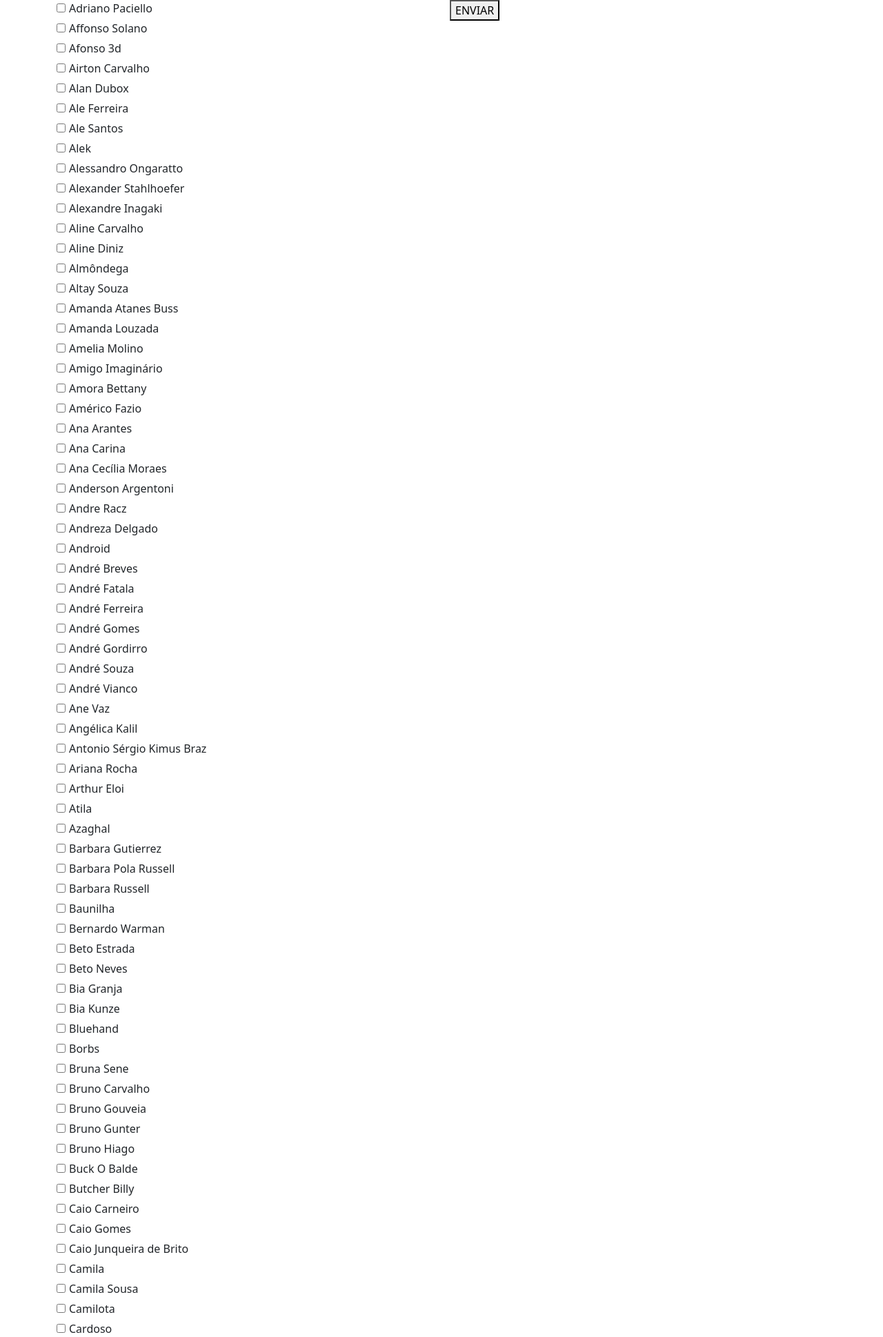
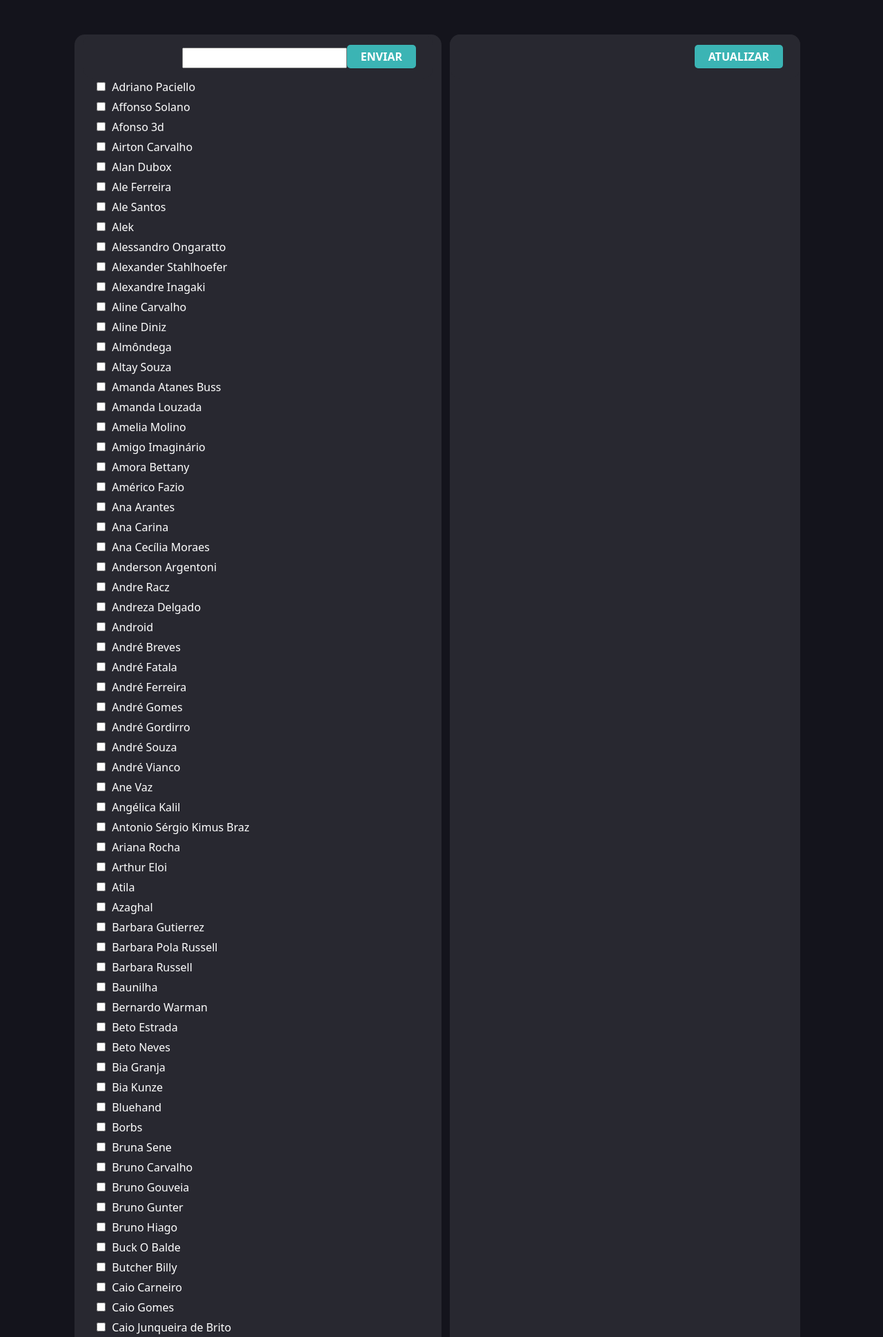
Before and after one commit to filipeclacerda/nc_project, a Flask app: template templates/index.html in a window 1280 px wide. Shown: the top 1938 px of the page at 69% size. Run offline with Flask 2, Linux system fonts and the light colour scheme; the template is opened without the code that fills it, so the values that code supplies are empty.

Commit message:
Layout ajustment and API changes/0.0.2

```diff
--- a/static/css/style.css
+++ b/static/css/style.css
@@ -4,3 +4,81 @@
 .item--guest label{
     margin-left: 5px;
 }
+
+.scroll{
+    max-height: 80vh;
+    display: flex;
+    flex-direction: column;
+    height:100%;
+    overflow-y: scroll;
+    color: #ffffff;
+    padding: 0px 20px;
+}
+.background--grey{
+    width: 100%;
+    border-radius: 15px;
+    background-color: #282830;
+    height:90vh;
+}
+
+.item--episode{
+    display: flex;
+    flex-direction: column;
+    margin-bottom: 20px;
+}
+
+.episode-image{
+    width: 440px;
+    height: 235px;
+    border-radius: 15px;
+}
+
+.episodes{
+    display: flex;
+    flex-direction: column;
+    align-items: center;
+}
+
+.conteudo{
+    padding: 50px;
+}
+
+body{
+    background-color: #14141C;
+    overflow: hidden;
+}
+
+.button-bg{
+    border-radius: 15px;
+    background-color: #282830;
+    width: 100%;
+    padding: 15px 25px;
+    display: flex;
+    align-items: flex-end;
+    justify-content: end;
+}
+
+button{
+    background-color: #3BB4B4;
+    border: none;
+    color: #ffffff;
+    font-weight: bold;
+    padding: 5px 20px;
+    transition: 0.2s ease;
+    border-radius: 5px;
+}
+button:hover{
+    background-color: #2c8585;
+}
+
+.episode--link{
+    color: #3BB4B4;
+    text-decoration: none;
+    font-weight: bold;
+    text-transform: uppercase;
+    font-size: 15pt;
+}
+
+.episode--link:hover{
+    color: #2c8585;
+}
--- a/static/js/script.js
+++ b/static/js/script.js
@@ -3,33 +3,73 @@ $(document).ready(() => {
 
 
     $('#button_submit').click(function() {
-        var check_box_values = $('#myForm [type="checkbox"]:checked').map(function () {
-            return this.value;
-        }).get();
-        search_api_guests = check_box_values.join(',')
+        // var check_box_values = $('#myForm [type="checkbox"]:checked').map(function () {
+        //     return this.value;
+        // }).get();
+        doRequest(selectedGuests)
+
+    });
+
+    $('#search').on("input",()=>{
+        listGuests($('#search').val())
+    })
+
+})
+
+
+let selectedGuests = []
+
+function doRequest(guests){
+    search_api_guests = guests.join(',')
     url = 'http://127.0.0.1:5000/api/search?guests=' + search_api_guests
     console.log(url)
     axios.get(url)
         .then((response) => {
         renderEpisodes(response.data)
         });
-
-    });
-
-
-
-
-})
+}
 
 function renderEpisodes(episodes){
     $(".episodes").html('')
     episodes.forEach(episode => {
-        $(".episodes").append(`<div class="item--episode"><a href="${episode.link}" id="${episode.number}">${episode.name}<a/><img src="${episode.imgUrl}"></div>`)
+        $(".episodes").append(`
+        <div class="item--episode">
+           <a href="${episode.link}" target="_blank"><img class="episode-image" src="${episode.imgUrl}"></a>
+            <a class="episode--link" href="${episode.link}" target="_blank" id="${episode.number}">${episode.name}<a/>
+        </div>`)
     });
 }
 
-function listGuests(){
-    guests.forEach((guest, i) => {
-        $("#guests").append(`<div class="item--guest"><input type="checkbox" id="${i}" name="guests[]" value="${guest}"><label for="${i}">${guest}<label/></div>`)
+function listGuests(filter){
+    if (filter){
+        filteredGuests = guests.filter(guest => guest.toUpperCase().includes(filter.toUpperCase()))
+    }else{
+        filteredGuests = guests
+    }
+    console.log(filter)
+    console.log(filteredGuests)
+    $("#guests").html('')
+    filteredGuests.forEach((guest, i) => {
+        $("#guests").append(`
+        <p class="item--guest">
+            <input type="checkbox" onchange="putOrRemoveGuest(this.value)" id="${i}" name="guests" value="${guest}" ${selectedGuests.includes(guest)? 'checked' : ''}>
+            <label for="${i}">${guest}<label/>
+        </p>`)
     });
 }
+
+function putOrRemoveGuest(guest){
+    const index = selectedGuests.indexOf(guest)
+    if (index > -1) {
+        selectedGuests.splice(index, 1)
+    }else{
+        selectedGuests.push(guest)
+    }
+    search_api_guests = selectedGuests.join(',')
+        url = 'http://127.0.0.1:5000/api/search?guests=' + search_api_guests
+        console.log(url)
+        axios.get(url)
+          .then((response) => {
+            renderEpisodes(response.data)
+          });
+}
--- a/templates/index.html
+++ b/templates/index.html
@@ -1,30 +1,48 @@
 <!DOCTYPE html>
 <html lang="en">
+
 <head>
     <meta charset="UTF-8">
     <meta http-equiv="X-UA-Compatible" content="IE=edge">
     <meta name="viewport" content="width=device-width, initial-scale=1.0">
     <title>NC Search</title>
     <script src="https://code.jquery.com/jquery-3.5.0.js"></script>
-    <link href="https://cdn.jsdelivr.net/npm/bootstrap@5.0.2/dist/css/bootstrap.min.css" rel="stylesheet" integrity="sha384-EVSTQN3/azprG1Anm3QDgpJLIm9Nao0Yz1ztcQTwFspd3yD65VohhpuuCOmLASjC" crossorigin="anonymous">
-    <script src="https://cdn.jsdelivr.net/npm/bootstrap@5.0.2/dist/js/bootstrap.bundle.min.js" integrity="sha384-MrcW6ZMFYlzcLA8Nl+NtUVF0sA7MsXsP1UyJoMp4YLEuNSfAP+JcXn/tWtIaxVXM" crossorigin="anonymous"></script>
+    <link href="https://cdn.jsdelivr.net/npm/bootstrap@5.0.2/dist/css/bootstrap.min.css" rel="stylesheet"
+        integrity="sha384-EVSTQN3/azprG1Anm3QDgpJLIm9Nao0Yz1ztcQTwFspd3yD65VohhpuuCOmLASjC" crossorigin="anonymous">
+    <script src="https://cdn.jsdelivr.net/npm/bootstrap@5.0.2/dist/js/bootstrap.bundle.min.js"
+        integrity="sha384-MrcW6ZMFYlzcLA8Nl+NtUVF0sA7MsXsP1UyJoMp4YLEuNSfAP+JcXn/tWtIaxVXM"
+        crossorigin="anonymous"></script>
     <script src="https://cdn.jsdelivr.net/npm/axios/dist/axios.min.js"></script>
     <script src="../all_guests.js"></script>
     <script src="../static/js/script.js"></script>
     <link rel="stylesheet" href="../static/css/style.css">
 </head>
+
 <body>
-    <form id="myForm">
-        <div class="container-xl">
+    <div class="container-xl conteudo">
+        <form id="myForm">
             <div class="row">
-                <div class="col" id="guests">
+                <div class="col background--grey">
+                    <div class="button-bg">
+                        <input type="text" name="search" id="search">
+                        <button type="button" id="button_submit">ENVIAR</button>
+                    </div>
+                    <div class="scroll" id="guests"></div>
                 </div>
                 <div class="col">
-                    <button type="button" id="button_submit">ENVIAR</button>
-                    <div class="episodes"></div>
+                    <div class="background--grey">
+                        <div class="button-bg">
+                            <button type="button" id="button_refresh">ATUALIZAR</button>
+                        </div>
+                        <div class="scroll">
+                            <div class="episodes">
+                            </div>
+                        </div>
+                    </div>
                 </div>
             </div>
-        </div>
-    </form>
+        </form>
+    </div>
 </body>
+
 </html>
```
Also changed, not shown: 1 other file. Lines whose indentation alone changed are shown as unchanged.
